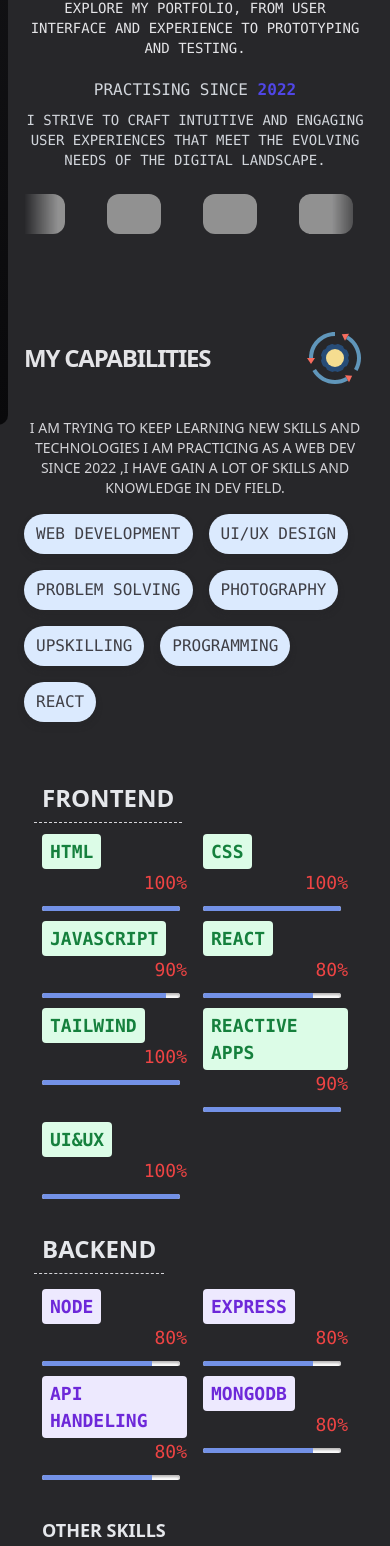
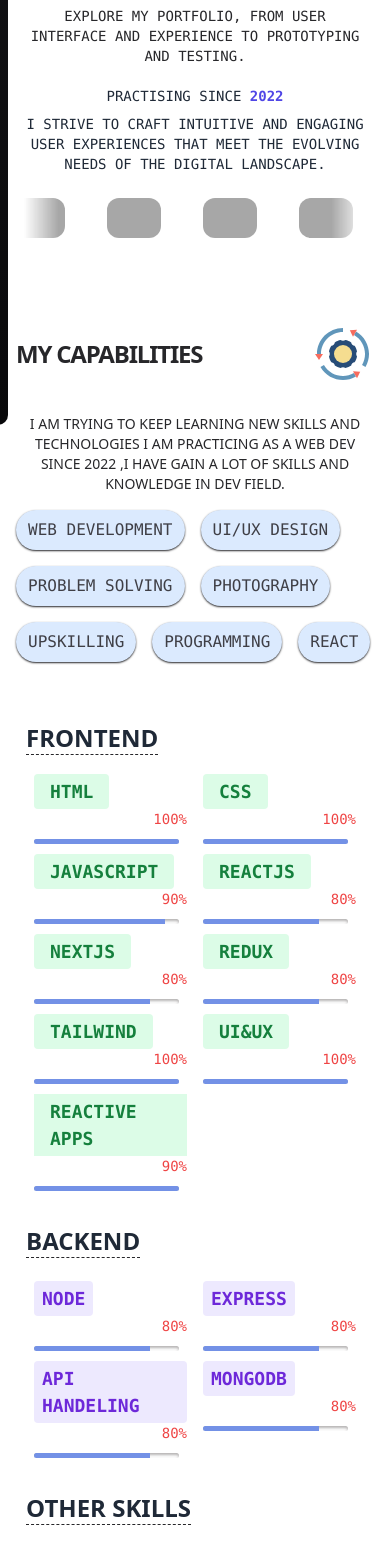
Before and after one commit to shubhamjangra-1234/portfolio, a React (Vite) app: page /main in a window 390 px wide. Shown: the part 410-1956 px from the top of the page. Built offline with nearby package versions, Linux system fonts and the light colour scheme; grey boxes are pictures that could not be loaded.

Commit message:
ui changed

```diff
--- a/src/assets/components/Skills/Skills.jsx
+++ b/src/assets/components/Skills/Skills.jsx
@@ -12,7 +12,7 @@ function Skills() {
     visible: { opacity: 1, y: 0, transition: { duration: 0.8 } },
   };
   return (
-    <div className="p-2">
+    <div className="">
       <div
 
         id="skills"
@@ -24,7 +24,7 @@ function Skills() {
           viewport={{ once: true, amount: 0.2 }}
           variants={fadeIn}
           className=" text-left  ">
-          <div className=" flex justify-between space-x-2 items-center  text-zinc-200 text-center py-2 font-bold font-times mb-5 text-2xl tracking-tighter md:text-4xl/tight">
+          <div className=" flex justify-between space-x-2 items-center  text-zinc-800 text-center py-2 font-bold font-times mb-5 text-2xl tracking-tighter md:text-4xl/tight">
             My Capabilities
             <svg
               width="64px"
@@ -85,7 +85,7 @@ function Skills() {
             </svg>
           </div>
 
-          <p className="text-zinc-300 text-center   text-sm font-sans">
+          <p className="text-zinc-800 text-center text-sm font-sans">
             I am trying to keep learning new Skills and technologies  I am practicing AS a web dev Since 2022 ,I have Gain a lot of
             skills and knowledge in dev Field.
           </p>
@@ -94,43 +94,43 @@ function Skills() {
               <div className="flex flex-wrap gap-4">
                 <li
                   data-aos="zoom-in"
-                  className="shadow-md shadow-zinc-800 bg-blue-100 px-3 text-zinc-700 font-mono py-2 rounded-3xl"
+                  className="shadow-sm shadow-zinc-800 bg-blue-100 px-3 text-zinc-700 font-mono py-2 rounded-3xl"
                 >
                   Web Development
                 </li>
                 <li
                   data-aos="zoom-in"
-                  className="shadow-md shadow-zinc-800 bg-blue-100 px-3 text-zinc-700 font-mono py-2 rounded-3xl"
+                  className="shadow-sm shadow-zinc-800 bg-blue-100 px-3 text-zinc-700 font-mono py-2 rounded-3xl"
                 >
                   UI/UX Design
                 </li>
                 <li
                   data-aos="zoom-in"
-                  className="shadow-md shadow-zinc-800 bg-blue-100 px-3 text-zinc-700 font-mono py-2 rounded-3xl"
+                  className="shadow-sm shadow-zinc-800 bg-blue-100 px-3 text-zinc-700 font-mono py-2 rounded-3xl"
                 >
                   Problem Solving
                 </li>
                 <li
                   data-aos="zoom-in"
-                  className="shadow-md shadow-zinc-800 bg-blue-100 px-3 text-zinc-700 font-mono py-2 rounded-3xl"
+                  className="shadow-sm shadow-zinc-800 bg-blue-100 px-3 text-zinc-700 font-mono py-2 rounded-3xl"
                 >
                   Photography
                 </li>
                 <li
                   data-aos="zoom-in"
-                  className="shadow-md shadow-zinc-800 bg-blue-100 px-3 text-zinc-700 font-mono py-2 rounded-3xl"
+                  className="shadow-sm shadow-zinc-800 bg-blue-100 px-3 text-zinc-700 font-mono py-2 rounded-3xl"
                 >
                   UpSkilling
                 </li>
                 <li
                   data-aos="zoom-in"
-                  className="shadow-md shadow-zinc-800 bg-blue-100 px-3 text-zinc-700 font-mono py-2 rounded-3xl"
+                  className="shadow-sm shadow-zinc-800 bg-blue-100 px-3 text-zinc-700 font-mono py-2 rounded-3xl"
                 >
                   Programming
                 </li>
                 <li
                   data-aos="zoom-in"
-                  className="shadow-md shadow-zinc-800 bg-blue-100 px-3 text-zinc-700 font-mono py-2 rounded-3xl"
+                  className="shadow-sm shadow-zinc-800 bg-blue-100 px-3 text-zinc-700 font-mono py-2 rounded-3xl"
                 >
                   react
                 </li>
@@ -141,77 +141,95 @@ function Skills() {
         <div className="skills  flex justify-center flex-row">
           <div className="bars  flex-wrap justify-between align-middle flex-col">
             <li className="h-10 flex mb-4 justify-start items-center   ">
-              <h2 className="text-gray-200 font-bold font-sans text-2xl lg:text-2xl border-b border-dashed border-zinc-300 p-2">
+              <h2 className="text-gray-800 font-bold font-sans text-2xl lg:text-2xl border-b border-dashed border-zinc-800">
                 frontend
               </h2>
             </li>
             <li></li>
             <li className=" mx-2 ">
-              <h3 className="text-left w-fit bg-green-100  text-green-700 p-1 rounded-sm  px-2 font-bold font-mono  ">
+              <h3 className="text-left w-fit bg-green-100 text-green-700 p-1 rounded-sm px-4 font-bold font-mono  ">
                 html{" "}
               </h3>
-              <h2 className="text-right font-mono text-red-500 mr-0">100%</h2>
+              <h2 className="text-right font-mono text-red-500 text-sm mr-0">100%</h2>
               <span className="bar">
                 <span className="html"></span>
               </span>
             </li>
             <li className=" mx-2 ">
-              <h3 className="text-left w-fit bg-green-100  text-green-700 p-1 rounded-sm  px-2 font-bold font-mono  ">
+              <h3 className="text-left w-fit bg-green-100  text-green-700 p-1 rounded-sm  px-4 font-bold font-mono  ">
                 css
               </h3>
-              <h2 className="text-right  font-mono text-red-500 mr-0">100%</h2>
+              <h2 className="text-right  font-mono text-red-500 mr-0 text-sm">100%</h2>
               <span className="bar">
                 <span className="css "></span>
               </span>
             </li>
             <li className=" mx-2 ">
-              <h3 className="text-left w-fit  bg-green-100  text-green-700 p-1 rounded-sm  px-2 font-bold font-mono  ">
+              <h3 className="text-left w-fit  bg-green-100  text-green-700 p-1 rounded-sm  px-4 font-bold font-mono  ">
                 javascript
               </h3>
-              <h2 className="text-right  font-mono text-red-500 mr-0">90%</h2>
+              <h2 className="text-right  font-mono text-red-500 mr-0 text-sm">90%</h2>
               <span className="bar">
                 <span className="javascript"></span>
               </span>
             </li>
             <li className=" mx-2 ">
-              <h3 className="text-left w-fit bg-green-100  text-green-700 p-1 rounded-sm  px-2 font-bold font-mono  ">
-                react
+              <h3 className="text-left w-fit bg-green-100  text-green-700 p-1 rounded-sm  px-4 font-bold font-mono  ">
+                ReactJS
               </h3>
-              <h2 className="text-right  font-mono text-red-500 mr-0">80%</h2>
+              <h2 className="text-right  font-mono text-red-500 mr-0 text-sm">80%</h2>
               <span className="bar">
                 <span className="react"></span>
               </span>
             </li>
             <li className=" mx-2 ">
-              <h3 className="text-left w-fit bg-green-100  text-green-700 p-1 rounded-sm  px-2 font-bold font-mono  ">
+              <h3 className="text-left w-fit bg-green-100  text-green-700 p-1 rounded-sm  px-4 font-bold font-mono  ">
+                NextJs
+              </h3>
+              <h2 className="text-right  font-mono text-red-500 mr-0 text-sm">80%</h2>
+              <span className="bar">
+                <span className="react"></span>
+              </span>
+            </li>
+            <li className=" mx-2 ">
+              <h3 className="text-left w-fit bg-green-100  text-green-700 p-1 rounded-sm  px-4 font-bold font-mono  ">
+                Redux
+              </h3>
+              <h2 className="text-right  font-mono text-red-500 mr-0 text-sm">80%</h2>
+              <span className="bar">
+                <span className="react"></span>
+              </span>
+            </li>
+            <li className=" mx-2 ">
+              <h3 className="text-left w-fit bg-green-100  text-green-700 p-1 rounded-sm  px-4 font-bold font-mono  ">
                 Tailwind
               </h3>
-              <h2 className="text-right  font-mono text-red-500 mr-0">100%</h2>
+              <h2 className="text-right  font-mono text-red-500 mr-0 text-sm">100%</h2>
               <span className="bar">
                 <span className="tailwind"></span>
               </span>
             </li>
             <li className=" mx-2 ">
-              <h3 className="text-left w-fit sm:text-sm bg-green-100  text-green-700 p-1 rounded-sm  px-2 font-bold font-mono  ">
-                Reactive Apps
+              <h3 className="text-left w-fit bg-green-100  text-green-700 p-1 rounded-sm  px-4 font-bold font-mono  ">
+                UI&ux
               </h3>
-              <h2 className="text-right  font-mono text-red-500 mr-0">90%</h2>
+              <h2 className="text-right  font-mono text-red-500 mr-0 text-sm">100%</h2>
               <span className="bar">
                 <span className="html"></span>
               </span>
             </li>
              <li className=" mx-2 ">
-              <h3 className="text-left w-fit bg-green-100  text-green-700 p-1 rounded-sm  px-2 font-bold font-mono  ">
-                UI&ux
+              <h3 className="text-left w-fit sm:text-xs bg-green-100  text-green-700 p-1 rounded-xs  px-4 font-bold font-mono  ">
+                Reactive Apps
               </h3>
-              <h2 className="text-right  font-mono text-red-500 mr-0">100%</h2>
+              <h2 className="text-right  font-mono text-red-500 mr-0 text-sm">90%</h2>
               <span className="bar">
                 <span className="html"></span>
               </span>
             </li>
             <li></li>
             <li className="h-10 flex my-5 justify-start items-center   ">
-              <h2 className="text-gray-200 font-bold font-sans text-2xl lg:text-2xl border-b border-dashed border-zinc-300 p-2">
+              <h2 className="text-gray-800 font-bold font-sans text-2xl lg:text-2xl border-b border-dashed border-zinc-800">
                 backend
               </h2>
             </li>
@@ -220,7 +238,7 @@ function Skills() {
               <h3 className="text-left w-fit text-violet-700 bg-violet-100 p-1 rounded-sm px-2  font-bold font-mono  ">
                 node
               </h3>
-              <h2 className="text-right  font-mono text-red-500 mr-0">80%</h2>
+              <h2 className="text-right  font-mono text-red-500 mr-0 text-sm">80%</h2>
               <span className="bar">
                 <span className="node"></span>
               </span>
@@ -229,7 +247,7 @@ function Skills() {
               <h3 className="text-left w-fit text-violet-700 bg-violet-100 p-1 rounded-sm px-2  font-bold font-mono  ">
                 express
               </h3>
-              <h2 className="text-right  font-mono text-red-500 mr-0">80%</h2>
+              <h2 className="text-right  font-mono text-red-500 mr-0 text-sm">80%</h2>
               <span className="bar">
                 <span className="express"></span>
               </span>
@@ -238,7 +256,7 @@ function Skills() {
               <h3 className="text-left  sm:text-sm w-fit text-violet-700 bg-violet-100 p-1 rounded-sm px-2  font-bold font-mono  ">
                 Api Handeling
               </h3>
-              <h2 className="text-right  font-mono text-red-500 mr-0">80%</h2>
+              <h2 className="text-right  font-mono text-red-500 mr-0 text-sm">80%</h2>
               <span className="bar">
                 <span className="mongodb"></span>
               </span>
@@ -247,50 +265,86 @@ function Skills() {
               <h3 className="text-left w-fit text-violet-700 bg-violet-100 p-1 rounded-sm px-2  font-bold font-mono  ">
                 mongoDb
               </h3>
-              <h2 className="text-right  font-mono text-red-500 mr-0">80%</h2>
+              <h2 className="text-right  font-mono text-red-500 mr-0 text-sm">80%</h2>
               <span className="bar">
                 <span className="mongodb"></span>
               </span>
             </li>
 
             <li className="h-10 flex my-5 justify-start items-center   ">
-              <h2 className="text-gray-200 font-bold font-sans text-lg lg:text-2xl border-b border-dashed border-zinc-300 p-2">
+              <h2 className="text-gray-800 font-bold font-sans text-2xl lg:text-2xl border-b border-dashed border-zinc-800">
                 other skills
               </h2>
             </li>
             <li></li>
             <li className=" mx-2 ">
-              <h3 className="text-left w-fit  text-zinc-700 bg-blue-100 p-1 rounded-sm  px-2 font-bold font-mono  ">
+              <h3 className="text-left w-fit  text-zinc-700 bg-blue-100 p-1 rounded-sm  px-4 font-bold font-mono  ">
                 Git
               </h3>
-              <h2 className="text-right  font-mono text-red-500 mr-0">80%</h2>
+              <h2 className="text-right  font-mono text-red-500 mr-0 text-sm">80%</h2>
               <span className="bar">
                 <span className="git"></span>
               </span>
             </li>
             <li className=" mx-2 ">
-              <h3 className="text-left w-fit  text-zinc-700 bg-blue-100 p-1 rounded-sm  px-2 font-bold font-mono  ">
+              <h3 className="text-left w-fit  text-zinc-700 bg-blue-100 p-1 rounded-sm  px-4 font-bold font-mono  ">
                 Github
               </h3>
-              <h2 className="text-right  font-mono text-red-500 mr-0">100%</h2>
+              <h2 className="text-right  font-mono text-red-500 mr-0 text-sm">100%</h2>
               <span className="bar">
                 <span className="css"></span>
               </span>
             </li>
             <li className=" mx-2 ">
-              <h3 className="text-left w-fit  text-zinc-700 bg-blue-100 p-1 rounded-sm  px-2 font-bold font-mono  ">
-                Deployment
+              <h3 className="text-left w-fit  text-zinc-700 bg-blue-100 p-1 rounded-sm  px-4 font-bold font-mono  ">
+                Sql
               </h3>
-              <h2 className="text-right  font-mono text-red-500 mr-0">100%</h2>
+              <h2 className="text-right  font-mono text-red-500 mr-0 text-sm">100%</h2>
               <span className="bar">
                 <span className="css"></span>
               </span>
             </li>
             <li className=" mx-2 ">
-              <h3 className="text-left w-fit  text-zinc-700 bg-blue-100 p-1 rounded-sm  px-2 font-bold font-mono  ">
+              <h3 className="text-left w-fit  text-zinc-700 bg-blue-100 p-1 rounded-sm  px-4 font-bold font-mono  ">
+                Vercel
+              </h3>
+              <h2 className="text-right  font-mono text-red-500 mr-0 text-sm">100%</h2>
+              <span className="bar">
+                <span className="css"></span>
+              </span>
+            </li>
+            <li className=" mx-2 ">
+              <h3 className="text-left w-fit  text-zinc-700 bg-blue-100 p-1 rounded-sm  px-4 font-bold font-mono  ">
+                Render
+              </h3>
+              <h2 className="text-right  font-mono text-red-500 mr-0 text-sm">100%</h2>
+              <span className="bar">
+                <span className="css"></span>
+              </span>
+            </li>
+            <li className=" mx-2 ">
+              <h3 className="text-left w-fit  text-zinc-700 bg-blue-100 p-1 rounded-sm  px-4 font-bold font-mono  ">
+                WordPress
+              </h3>
+              <h2 className="text-right  font-mono text-red-500 mr-0 text-sm">100%</h2>
+              <span className="bar">
+                <span className="css"></span>
+              </span>
+            </li>
+            <li className=" mx-2 ">
+              <h3 className="text-left w-fit  text-zinc-700 bg-blue-100 p-1 rounded-sm  px-4 font-bold font-mono  ">
+                Deployment
+              </h3>
+              <h2 className="text-right  font-mono text-red-500 mr-0 text-sm">100%</h2>
+              <span className="bar">
+                <span className="css"></span>
+              </span>
+            </li>
+            <li className=" mx-2 ">
+              <h3 className="text-left w-fit  text-zinc-700 bg-blue-100 p-1 rounded-sm  px-4 font-bold font-mono  ">
                 Libraries
               </h3>
-              <h2 className="text-right  font-mono text-red-500 mr-0">100%</h2>
+              <h2 className="text-right  font-mono text-red-500 mr-0 text-sm">100%</h2>
               <span className="bar">
                 <span className="css"></span>
               </span>
@@ -303,7 +357,7 @@ function Skills() {
           viewport={{ once: true, amount: 0.2 }}
           variants={fadeIn}
         >
-          <p className="text-zinc-400 bg-zinc-700 rounded-xl text-sm p-4 text-left ">
+          <p className="text-white bg-blue-400 rounded-xl text-sm p-4 text-left ">
             I just trying to learn new things and be better day by day.
             Currently, I’m focused on hands-on projects that allow me to explore
             and apply new technologies. Working on personal projects and
@@ -318,20 +372,20 @@ function Skills() {
           variants={fadeIn}
         >
           <section className="flex flex-col items-start px-2 my-4 py-2 md:px-2 lg:px-2">
-            <h2 className="text-gray-200 text-left text-2xl mb-10 font-times border-b border-dashed border-zinc-300 font-bold tracking-tighter md:text-3xl/tight">
+            <h2 className="text-gray-900 text-left text-2xl mb-10 font-times border-b border-dashed border-zinc-800 font-bold tracking-tighter md:text-3xl/tight">
               Projects
             </h2>
 
             <span className="text-left text-sm rounded-sm text-blue-600 bg-blue-300 p-1 ">
               # Wide Range of Projects:
             </span>
-            <p className="text-left text-sm text-zinc-400 w-xl py-2 space-y-4">
+            <p className="text-left text-sm text-zinc-600 w-xl py-2 space-y-4">
               {" "}
               Extensive experience in developing various web applications
               focused on functionality and user experience.
             </p>
 
-            <div className="list-none text-left  text-zinc-400 text-sm w-xl space-y-4">
+            <div className="list-none text-left  text-zinc-600 text-sm w-xl space-y-4">
               <span className="text-left text-green-700 bg-green-300 p-1 rounded-sm ">
                 # Core Skills Demonstrated:
               </span>
@@ -359,13 +413,13 @@ function Skills() {
               <span className=" text-violet-700 bg-violet-300 p-1 rounded-sm ">
                 # MERN Stack Proficiency:
               </span>{" "}
-              <li className="text-left text-sm text-zinc-400 ">
+              <li className="text-left text-sm text-zinc-600 ">
                 Advanced skills across MongoDB, Express.js, React, and Node.js
                 for creating full-stack applications with scalability.
               </li>
             </div>
             <a href="https://github.com/shubhamjangra-1234" alt="github">
-              <div className=" flex justify-center border border-zinc-600 p-3 my-4 hover:bg-zinc-700 hover:scale-95 rounded-xl space-x-2 items-center w-fit  text-zinc-200 text-left font-bold font-times mb-5 text-sm">
+              <div className=" flex justify-center border border-zinc-800 p-3 my-4 hover:bg-zinc-300 hover:scale-95 rounded-xl space-x-2 items-center w-fit  text-zinc-800 text-left font-bold font-times mb-5 text-sm">
                 Visit My GitHub
                 <svg
                   xmlns="http://www.w3.org/2000/svg"
@@ -384,7 +438,7 @@ function Skills() {
                     >
                       <g
                         id="Dribbble-Light-Preview"
-                        fill="#fff"
+                        fill="rgba(7, 7, 7, 1)"
                         transform="translate(-140 -7559)"
                       >
                         <g id="icons" transform="translate(56 160)">
--- a/src/assets/components/homepage/home.jsx
+++ b/src/assets/components/homepage/home.jsx
@@ -1,21 +1,16 @@
-/* eslint-disable react/no-unescaped-entities */
-/* eslint-disable no-unused-vars */
 import { useState } from "react";
-// import { FaGithub, FaLinkedin } from "react-icons/fa";
 import Slider from "../Slider";
-// import { FaSquareInstagram } from "react-icons/fa6";
 import "./home.css";
 import { motion } from "framer-motion";
 import Skills from "../Skills/Skills";
 import About from "../About/About";
 import Contact from "../contact/Contact";
-// import { Link } from "react-router-dom";
 function IntroSection() {
   const [menuOpen, setMenuOpen] = useState(false);
 
   return (
     <div
-      className={`p-4 bg-zinc-800 h-full overflow-hidden flex flex-col justify-center ${
+      className={`p-4 h-full overflow-hidden flex flex-col justify-center ${
         menuOpen ? "items-end" : "items-center"
       } `}
     >
@@ -29,12 +24,12 @@ function IntroSection() {
           transition={{ duration: 1 }}
         >
           {/* Sticky Navbar */}
-          <nav className="w-full  md:w-full  flex justify-between items-center">
-            <div className="font-mono  pointer-events-none whitespace-pre-wrap bg-gradient-to-b from-blacks to-gray-700/80 bg-clip-text text-center text-2xl md:text-2xl sm:text-2xl  leading-none text-transparent dark:from-zinc-100 dark:to-slate-700/8">
+          <nav className="w-full md:w-full  flex justify-between items-center">
+            <div className="font-mono  pointer-events-none whitespace-pre-wrap bg-gradient-to-b from-blacks to-gray-700/80 bg-clip-text text-center text-2xl md:text-2xl sm:text-2xl  leading-none text-transparent dark:from-zinc-800 dark:to-slate-700/8">
               Shubham Jangra{" "}
             </div>
             <div className="space-x-4">
-              <button className="bg-zinc-600 text-zinc-200 px-4 py-1 rounded-lg font-medium hover:bg-gray-700 transition">
+              <button className="bg-purple-600 text-white px-4 py-2 rounded-lg font-medium hover:bg-gray-700 transition">
                 <a href="#contact"> Let’s Talk</a>
               </button>
             </div>
@@ -56,21 +51,21 @@ function IntroSection() {
                   className=""
                 >
 
-                  <p className="my-5 pointer-events-none whitespace-pre-wrap bg-gradient-to-b from-blacks to-gray-700/80 bg-clip-text text-center text-5xl md:text-6xl sm:text-5xl  leading-none text-transparent dark:from-zinc-100 dark:to-slate-700/8">
+                  <p className="my-5 pointer-events-none whitespace-pre-wrap bg-gradient-to-b from-blacks to-gray-900 bg-clip-text text-center text-5xl md:text-6xl sm:text-5xl leading-none text-transparent dark:from-zinc-900 dark:to-slate-700/">
                     {" "}
                     Let's craft exceptional digital experiences together.
                   </p>
                 </motion.span>
-                <p className="text-center font-mono mt-10 whitespace-wrap text-sm  text-zinc-200">
+                <p className="text-center font-mono mt-10 whitespace-wrap text-sm  text-zinc-800">
                   Explore my portfolio, from user interface and experience to
                   prototyping and testing.
                 </p>
 
-                <p className="font-mono text-md mt-5 text-center sm:text-lg md:text-sm mb-2 text-gray-300">
+                <p className="font-mono text-sm mt-5 text-center  mb-2 text-gray-800">
                   Practising since{" "}
                   <span className="font-semibold text-[#5046e6]">2022</span>
                 </p>
-                <p className="font-mono text-sm mt-2 text-center sm:text-lg md:text-sm mb-2 text-gray-300">
+                <p className="font-mono text-sm mt-2 text-center  mb-2 text-gray-800">
                   I strive to craft intuitive and engaging user experiences that
                   meet the evolving needs of the digital landscape.
                 </p>
```
Also changed, not shown: src/assets/components/About/About.jsx (+14 -74 lines), src/assets/components/About/Non-pro.jsx (+6 -6 lines), src/assets/components/LandingPage/LandingPage.jsx (+12 -18 lines), src/assets/components/contact/Contact.jsx (+32 -41 lines). Lines whose indentation alone changed are shown as unchanged.
